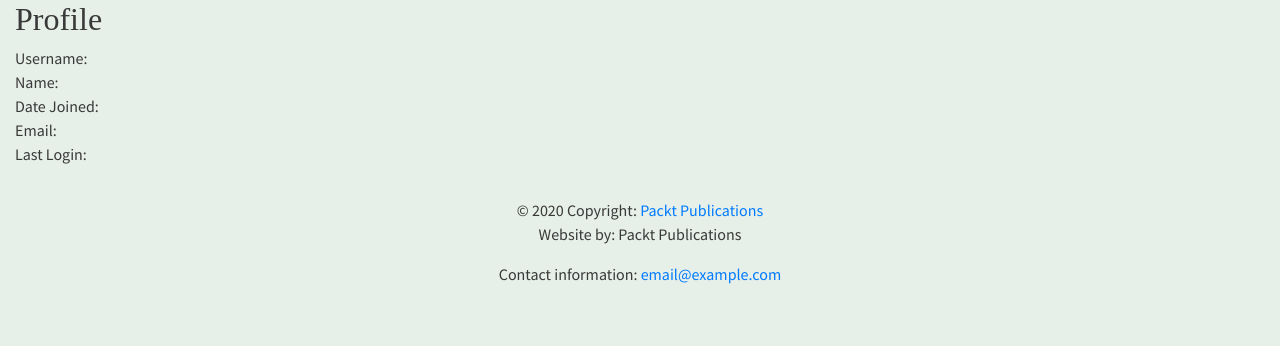
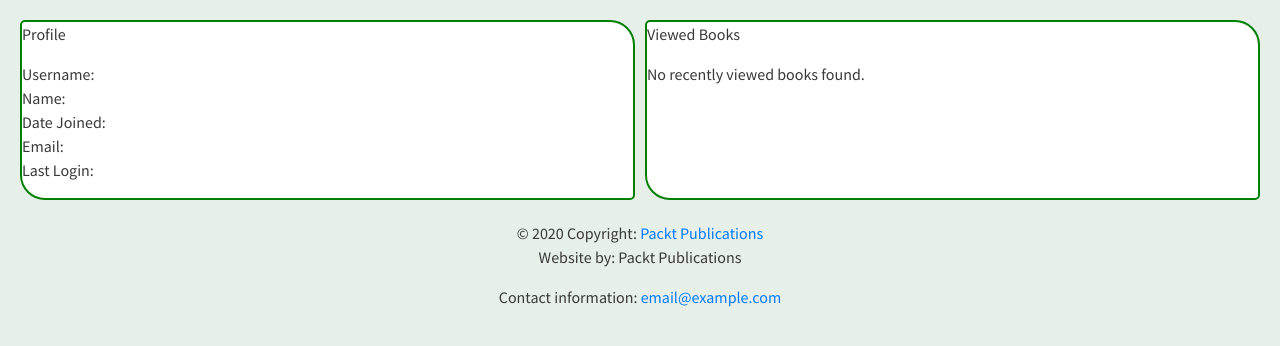
Before and after one commit to Akaidmaru/bookr, a Django app: page /accounts/profile/ in a window 1280 px wide. Shown: the part 100-446 px from the top of the page. Run offline with Django 4.2, Linux system fonts and the light colour scheme; some libraries are stand-ins or nearby versions.

Commit message:
feat: recently viewed books
Added extra code to show in profile template information related to the recently viewed books. In order to work on this, i have to work with the sessions.

I create a viewed_books session so it can save the book.id and book.title.

```diff
--- a/templates/profile.html
+++ b/templates/profile.html
@@ -3,8 +3,30 @@
 {% block title %}Bookr{% endblock %}
 
 {% block content %}
-<h2>Profile</h2>
-<div>
+
+<style>
+  .flexrow {
+    display: flex;
+    border: 2px black;
+  }
+  .flexrow > div {
+    flex:1;
+  }
+
+  .infocell {
+    border: 2px solid green;
+    border-radius: 5px 25px;
+    background-color: white;
+    padding; 5px;
+    margin: 20px 5px 5px 5px;
+  }
+</style>
+
+
+<div class="flexrow">
+
+  <div class="infocell">
+    <p>Profile</p>
     <p>
       Username: {{ request.user.username }}<br/>
       Name: {{ request.user.first_name }} {{ request.user.last_name }}<br/>
@@ -13,5 +35,17 @@
       Last Login: {{ request.user.last_login }}<br/>
     </p>
   </div>
+    <div class="infocell">
+      <p>Viewed Books</p>
+      <p>
+      {% for book_id, book_title in request.session.viewed_books %}
+        <a href="/book/{{ book_id }}/">{{ book_title }}</a></br>
+      {% empty %}
+        No recently viewed books found.
+      {% endfor %}
+      </p>
+    </div>
+
+</div>
 
 {% endblock %}
```
Also changed, not shown: reviews/views.py (+10 -0 lines). Lines whose indentation alone changed are shown as unchanged.
